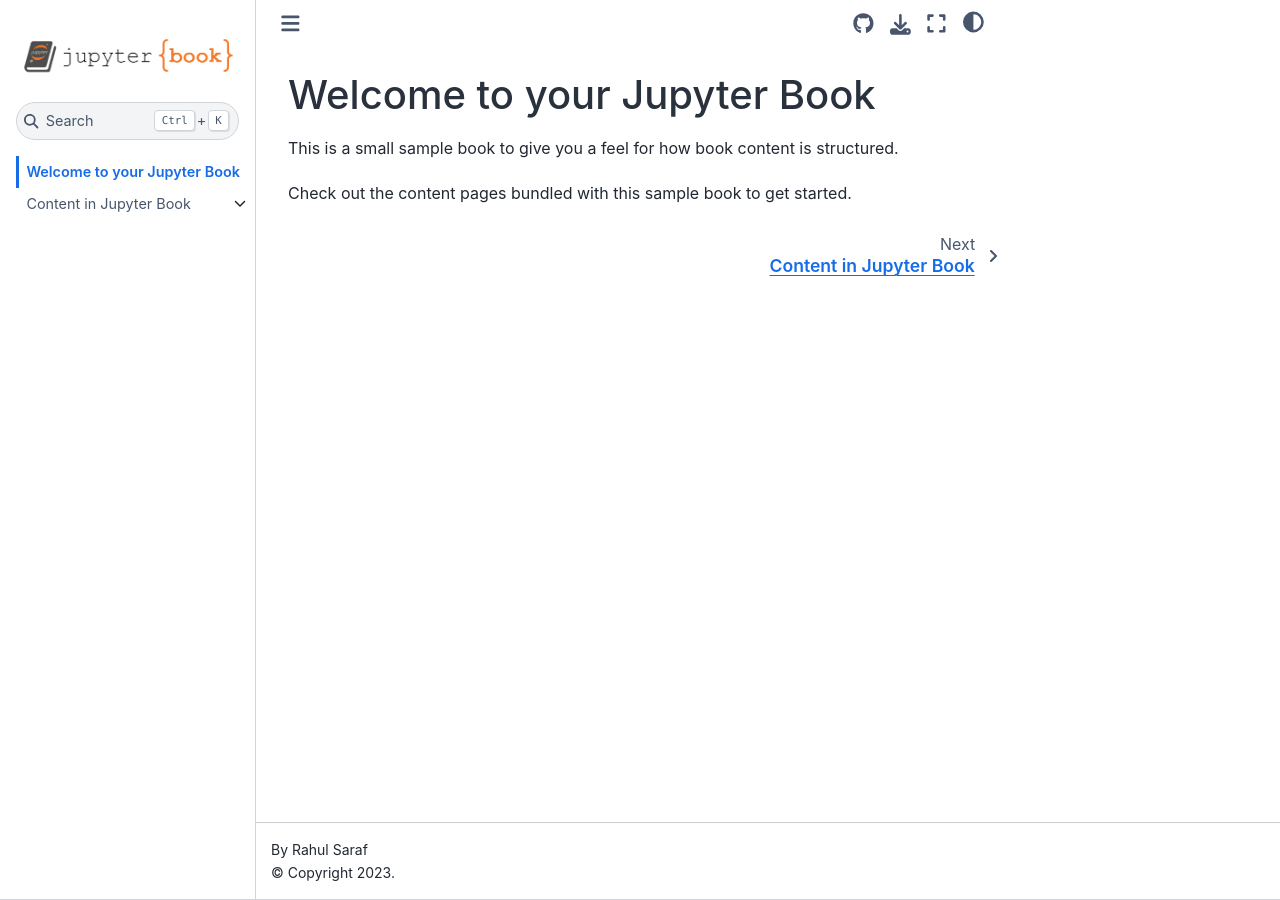
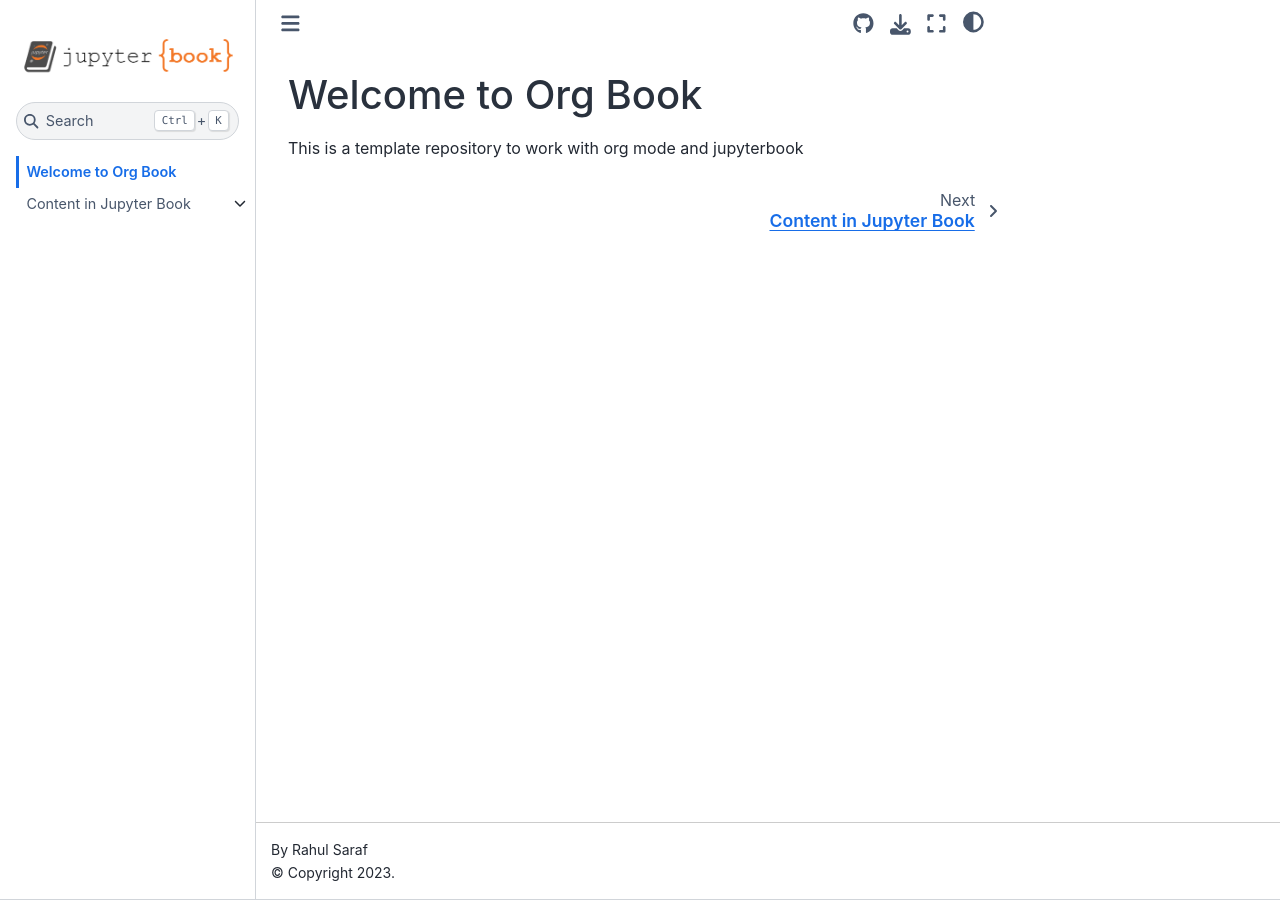
Before and after one commit to Rahuketu86/orgbook, a Jupyter Book: the page built from book/intro.md, in a window 1280 px wide. Built offline with Jupyter Book 1.0.4 settings and Sphinx 7.4.7 and the Sphinx Book theme 1.1.4, drawn with Linux system fonts in a browser that asks for light colours.

Commit message:
Modified Intro Page

```diff
--- a/book/intro.md
+++ b/book/intro.md
@@ -1,7 +1,5 @@
-Welcome to your Jupyter Book
+Welcome to Org Book
 ============================
 
-This is a small sample book to give you a feel for how book content is
-structured.
 
-Check out the content pages bundled with this sample book to get started.
+This is a template repository to work with org mode and jupyterbook
```
